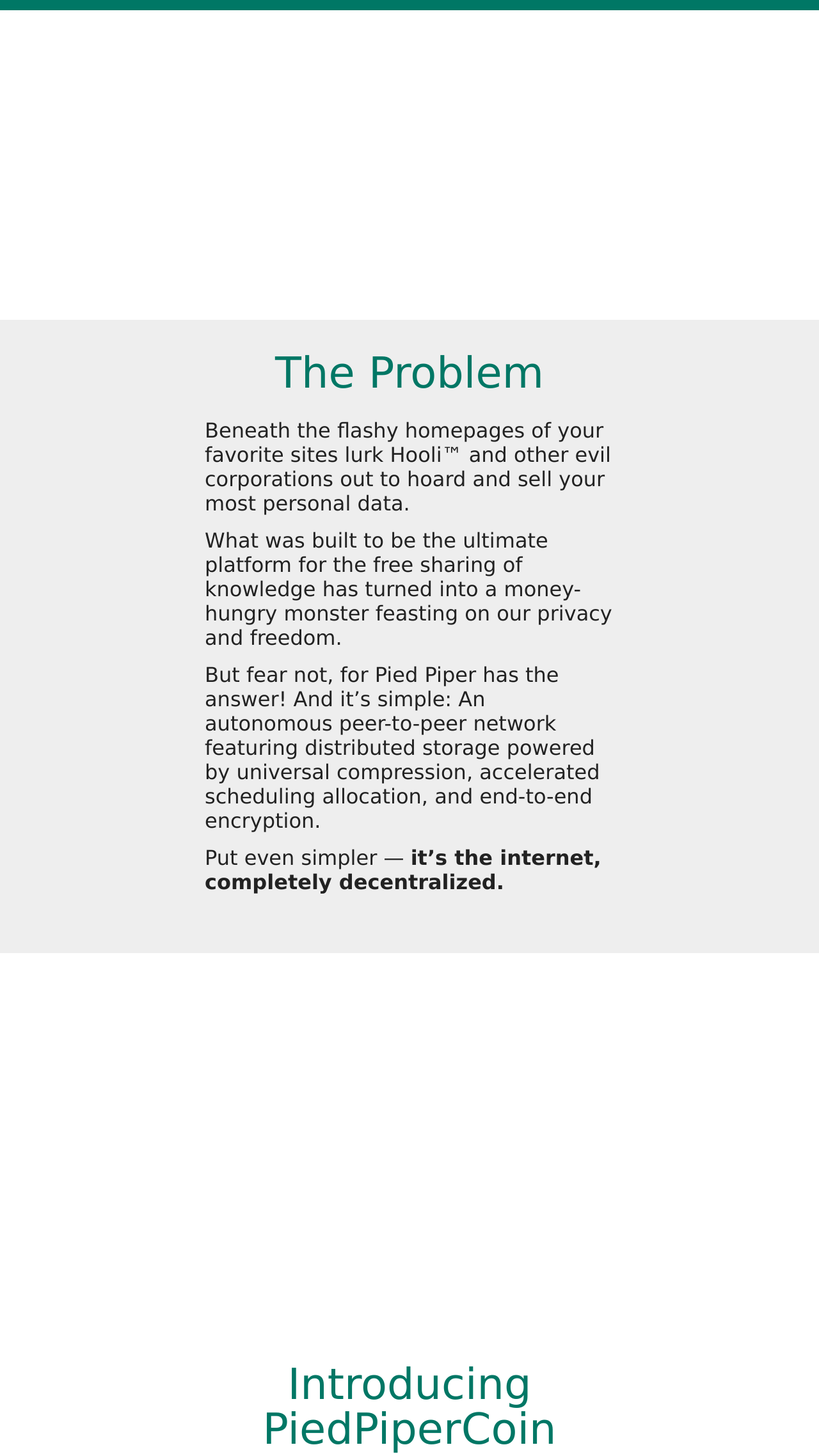
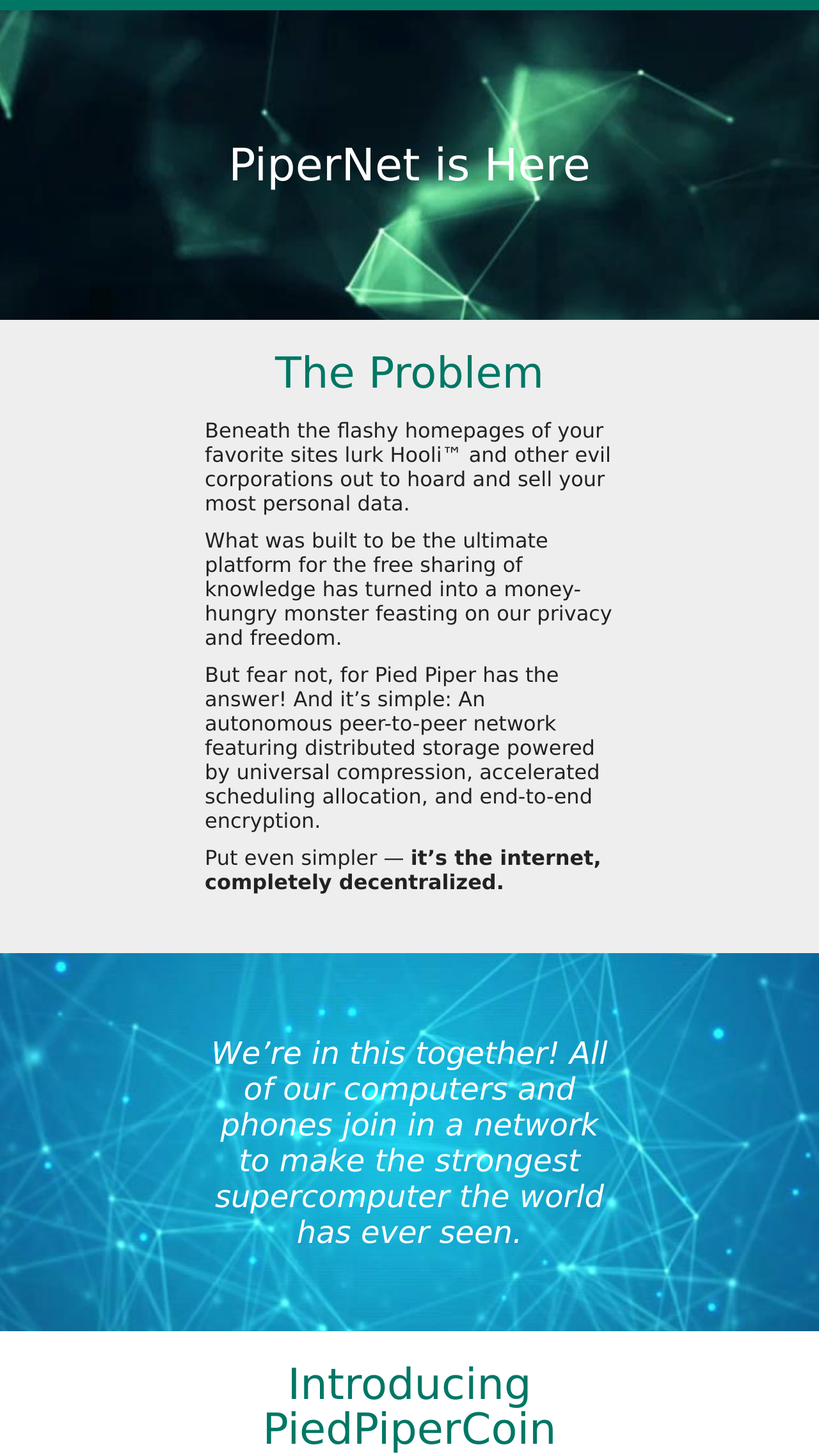
Before and after one commit to Vadim5133/1st_figma_HW, a website: page index.html in a window 1280 px wide. Shown: the part 68-2341 px from the top of the page at 64% size. Drawn offline with Linux system fonts and the light colour scheme; the site is published under a folder, as on GitHub Pages, so addresses that start at the root find nothing.

Commit message:
fixed paths

```diff
--- a/style.css
+++ b/style.css
@@ -45,7 +45,7 @@
 }
 
 .underHeader {
-  background: url(/image.jpg);
+  background: url(image.jpg);
   width: 100%;
   padding-top: 200px;
   padding-bottom: 200px;
@@ -91,7 +91,7 @@
 }
 
 .hero-2 {
-  background: url(/hero-2.png);
+  background: url(hero-2.png);
   background-position: top;
   background-size: cover;
   mix-blend-mode: normal;
```
